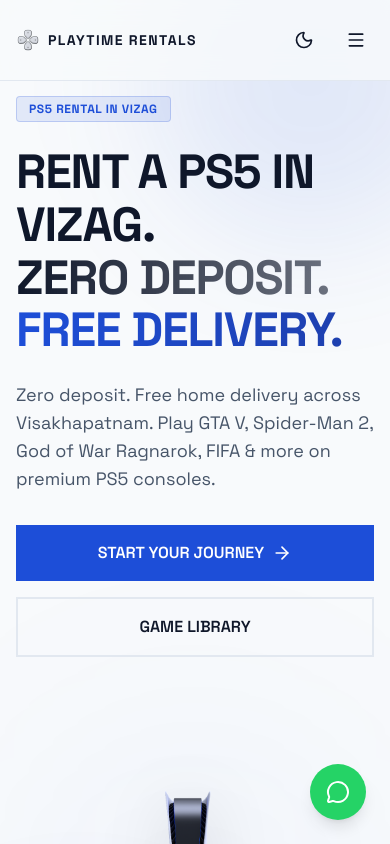
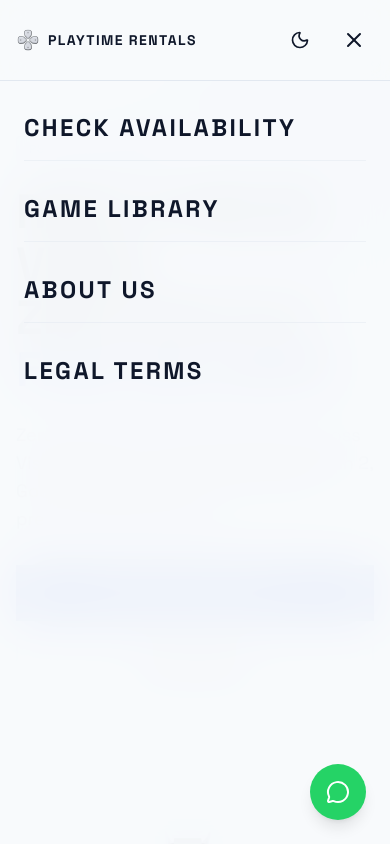
Before and after one commit to onlikrsh/PlayTime-Rentals, a React (Vite) app: page / in a window 390 px wide. Both pictures are taken after a click on the button 356 px from the left and 40 px from the top of the page. Shown: the top 844 px of the page. Built offline with nearby package versions, Linux system fonts and the light colour scheme; no server answers.

Commit message:
Fixed mobile menu and optimized slider

```diff
--- a/src/App.jsx
+++ b/src/App.jsx
@@ -1,9 +1,11 @@
+import { useState } from 'react';
 import { BrowserRouter, Routes, Route } from 'react-router-dom';
+import { motion, AnimatePresence } from 'framer-motion';
 import Home from './pages/Home';
 import ThemeToggle from './components/ThemeToggle';
 import WhatsAppButton from './components/WhatsAppButton';
 import Footer from './components/Footer';
-import { Menu } from 'lucide-react';
+import { Menu, X } from 'lucide-react';
 
 import TermsAndConditions from './pages/legal/TermsAndConditions';
 import PrivacyPolicy from './pages/legal/PrivacyPolicy';
@@ -12,6 +14,18 @@
 import About from './pages/legal/About';
 
 function App() {
+  const [isMobileMenuOpen, setIsMobileMenuOpen] = useState(false);
+
+  const toggleMobileMenu = () => {
+    if (navigator.vibrate) navigator.vibrate(10);
+    setIsMobileMenuOpen(!isMobileMenuOpen);
+  };
+
+  const closeMobileMenu = () => {
+    if (navigator.vibrate) navigator.vibrate(5);
+    setIsMobileMenuOpen(false);
+  };
+
   return (
     <BrowserRouter>
       <div className="relative min-h-screen flex flex-col bg-background text-foreground font-sans selection:bg-accent selection:text-white">
@@ -21,7 +35,7 @@
           <div className="max-w-7xl mx-auto px-4 sm:px-6 lg:px-8">
             <div className="flex justify-between items-center h-20">
               {/* Logo */}
-              <a href="/" className="flex items-center gap-2 hover:opacity-80 transition-opacity">
+              <a href="/" onClick={closeMobileMenu} className="flex items-center gap-2 hover:opacity-80 transition-opacity z-50">
                 <img src="/logo.png" alt="PlayTime Rentals" className="w-6 h-6 sm:w-8 sm:h-8 object-contain shrink-0" />
                 <span className="font-bold text-sm sm:text-lg tracking-[0.1em] sm:tracking-[0.2em] uppercase truncate">PlayTime RENTALS</span>
               </a>
@@ -33,7 +47,7 @@
               </nav>
 
               {/* Right side controls */}
-              <div className="flex items-center gap-4">
+              <div className="flex items-center gap-4 z-50">
                 <a
                   href="/#booking-section"
                   className="hidden md:block bg-accent hover:bg-accent-hover text-white text-xs font-bold uppercase tracking-widest px-6 py-3 transition-colors"
@@ -44,18 +58,45 @@
 
                 {/* Mobile menu button */}
                 <button
-                  onClick={() => { if (navigator.vibrate) navigator.vibrate(10); }}
-                  className="md:hidden p-2"
+                  onClick={toggleMobileMenu}
+                  className="md:hidden p-2 text-foreground"
                 >
-                  <Menu className="w-5 h-5 text-foreground" />
+                  {isMobileMenuOpen ? <X className="w-6 h-6" /> : <Menu className="w-6 h-6" />}
                 </button>
               </div>
             </div>
           </div>
         </header>
 
+        {/* Mobile Navigation Drawer */}
+        <AnimatePresence>
+          {isMobileMenuOpen && (
+            <motion.div
+              initial={{ opacity: 0, y: -20 }}
+              animate={{ opacity: 1, y: 0 }}
+              exit={{ opacity: 0, y: -20 }}
+              className="fixed inset-0 z-30 bg-background/95 backdrop-blur-xl pt-28 px-6 flex flex-col"
+            >
+              <nav className="flex flex-col gap-8 text-2xl font-bold uppercase tracking-widest">
+                <a href="/#booking-section" onClick={closeMobileMenu} className="hover:text-accent transition-colors border-b border-border/50 pb-4">
+                  Check Availability
+                </a>
+                <a href="/#game-library" onClick={closeMobileMenu} className="hover:text-accent transition-colors border-b border-border/50 pb-4">
+                  Game Library
+                </a>
+                <a href="/about" onClick={closeMobileMenu} className="hover:text-accent transition-colors border-b border-border/50 pb-4">
+                  About Us
+                </a>
+                <a href="/terms-and-conditions" onClick={closeMobileMenu} className="hover:text-accent transition-colors pb-4">
+                  Legal Terms
+                </a>
+              </nav>
+            </motion.div>
+          )}
+        </AnimatePresence>
+
         {/* Main Content */}
-        <main className="flex-1 flex flex-col">
+        <main className="flex-1 flex flex-col pt-10">
           <Routes>
             <Route path="/" element={<Home />} />
             <Route path="/terms-and-conditions" element={<TermsAndConditions />} />
--- a/src/pages/Home.jsx
+++ b/src/pages/Home.jsx
@@ -1,4 +1,4 @@
-import { useState, useEffect } from 'react';
+import { useState, useEffect, memo } from 'react';
 import Hero from '../components/Hero';
 import BookingCalendar from '../components/BookingCalendar';
 import Configurator from '../components/Configurator';
@@ -9,6 +9,19 @@
 import { getBookedDates, saveBooking } from '../firebase/bookings';
 import { motion, AnimatePresence } from 'framer-motion';
 import { format } from 'date-fns';
+
+// -----------------------------------------------------------------------------
+// PERFORMANCE OPTIMIZATION:
+// Wrapping these heavy structural components in React.memo prevents them
+// from catastrophically re-rendering every time the user drags the duration slider!
+// -----------------------------------------------------------------------------
+const MemoizedPricingCards = memo(PricingCards);
+const MemoizedGameLibrary = memo(GameLibrary);
+const MemoizedSocials = memo(Socials);
+const MemoizedRentalAgreement = memo(RentalAgreement);
+// We also memoize Hero, but it takes an inline un-memoized prop function natively.
+// Since we pass a stable reference to it, it will perfectly freeze.
+const MemoizedHero = memo(Hero);
 
 export default function Home() {
   const [selectedDate, setSelectedDate] = useState(null);
@@ -32,7 +45,7 @@
   const handleConfirmBooking = async (config) => {
     if (!selectedDate) {
       alert("Please select a start date first.");
-      document.getElementById('booking-section').scrollIntoView({ behavior: 'smooth' });
+      document.getElementById('booking-section')?.scrollIntoView({ behavior: 'smooth' });
       return;
     }
 
@@ -84,7 +97,7 @@
         )}
       </AnimatePresence>
 
-      <Hero onStartJourney={handleStartJourney} />
+      <MemoizedHero onStartJourney={handleStartJourney} />
 
       <section id="booking-section" className="py-24 bg-background max-w-7xl mx-auto px-4 sm:px-6 lg:px-8">
         <div className="grid grid-cols-1 lg:grid-cols-2 gap-8 md:gap-12">
@@ -93,7 +106,7 @@
             initial={{ opacity: 0, x: -20 }}
             whileInView={{ opacity: 1, x: 0 }}
             viewport={{ once: true }}
-            className="h-full"
+            className="h-full w-full"
           >
             <BookingCalendar
               selectedDate={selectedDate}
@@ -107,7 +120,7 @@
             initial={{ opacity: 0, x: 20 }}
             whileInView={{ opacity: 1, x: 0 }}
             viewport={{ once: true }}
-            className="h-full"
+            className="h-full w-full"
           >
             <Configurator
               duration={duration}
@@ -120,10 +133,10 @@
         </div>
       </section>
 
-      <PricingCards />
-      <GameLibrary />
-      <Socials />
-      <RentalAgreement />
+      <MemoizedPricingCards />
+      <MemoizedGameLibrary />
+      <MemoizedSocials />
+      <MemoizedRentalAgreement />
 
     </div>
   );
```
